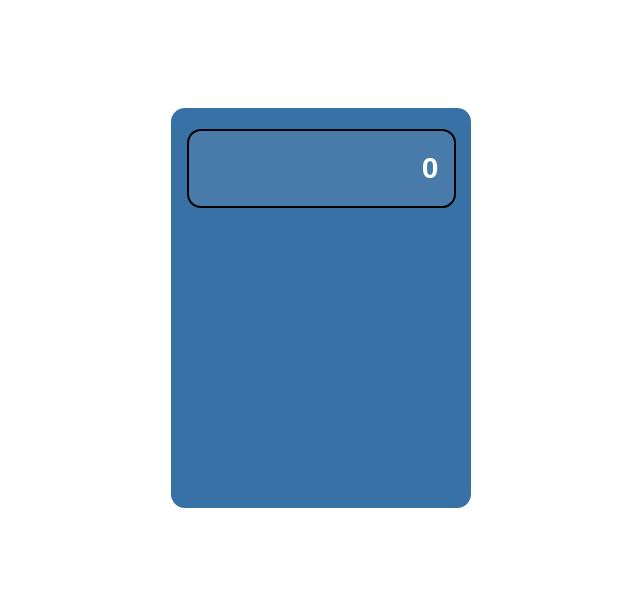
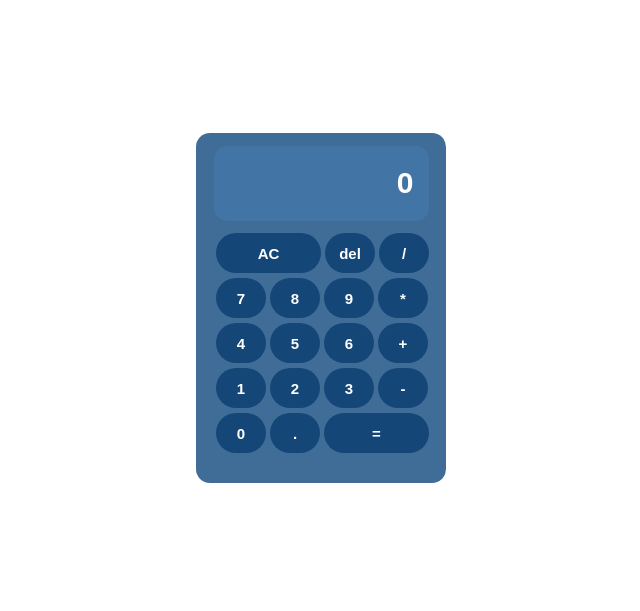
Before and after one commit to thekevinchau/calculator, a plain HTML site: page index.html in a window 1280 px wide. Shown: the whole page, without its empty margins (319-959 px from the left). Drawn offline with Linux system fonts and the light colour scheme.

Commit message:
added HTML and sizing for all calculator buttons

```diff
--- a/calculator.css
+++ b/calculator.css
@@ -1,41 +1,55 @@
-.flex-container{
+.container{
     display: flex;
-    flex: 1;
     justify-content: center;
     align-items: center;
     height: 600px;
 }
 
 .calculator {
+    display: flex;
+    flex-direction: column;
     border-radius: 14px;
-    display: flex;
-
-    background-color: rgb(56, 113, 166);
-    height: 400px;
-    width: 300px;
+    background-color: rgb(64, 109, 152);
+    height: 350px;
+    width: 250px;
 }
 .display-container{
     display: flex;
     justify-content: center;
     align-items: center;
-    height: 120px;
-    width: 400px;
+    height: 100px;
 }
 .display{
     display: flex;
     height: 75px;
-    width: 250px;
+    width: 200px;
     justify-content: flex-end;
     padding-right: 15px;
     color: white;
     align-items: center;
-    background-color: rgb(72, 123, 170);
-    border: 2px solid black;
+    background-color: rgba(68, 125, 178, 0.538);
     font-family: Arial, Helvetica, sans-serif;
     font-size: 30px;
     border-radius: 14px;
     font-weight: bold;
 }
-.button-container {
+.bottom-section{
+    margin-left: 20px;
+    flex-direction: column;
     display: flex;
+    width: 250px;
 }
+.button{
+    margin-bottom: 5px;
+    width: 50px;
+    height: 40px;
+    background-color:rgb(20, 71, 119);
+    border: none;
+    border-radius: 50px;
+    color: white;
+    font-size: 15px;
+    font-weight: bold;
+}
+#clear{
+    width: 105px;
+}
--- a/index.html
+++ b/index.html
@@ -8,13 +8,34 @@
         <link rel="stylesheet" href="calculator.css">
     </head>
     <body>
-        <div class="flex-container">
         <div class="container">
             <div class="calculator">
                 <div class="display-container">
                     <div class="display">0</div>
                 </div>
+                <div class="bottom-section">
                     <div class="button-container">
+                        <div class="column1">
+                            <button class="button" id="clear">AC</button>
+                            <button class="button">del</button>
+                            <button class="button">/</button>
+                            <button class="button">7</button>
+                            <button class="button">8</button>
+                            <button class="button">9</button>
+                            <button class="button">*</button>
+                            <button class="button">4</button>
+                            <button class="button">5</button>
+                            <button class="button">6</button>
+                            <button class="button">+</button>
+                            <button class="button">1</button>
+                            <button class="button">2</button>
+                            <button class="button">3</button>
+                            <button class="button">-</button>
+                            <button class="button">0</button>
+                            <button class="button">.</button>
+                            <button class="button" id="clear">=</button>
+                        </div>
+                    </div>
                 </div>
                 </div>
             </div>
```
Lines whose indentation alone changed are shown as unchanged.
